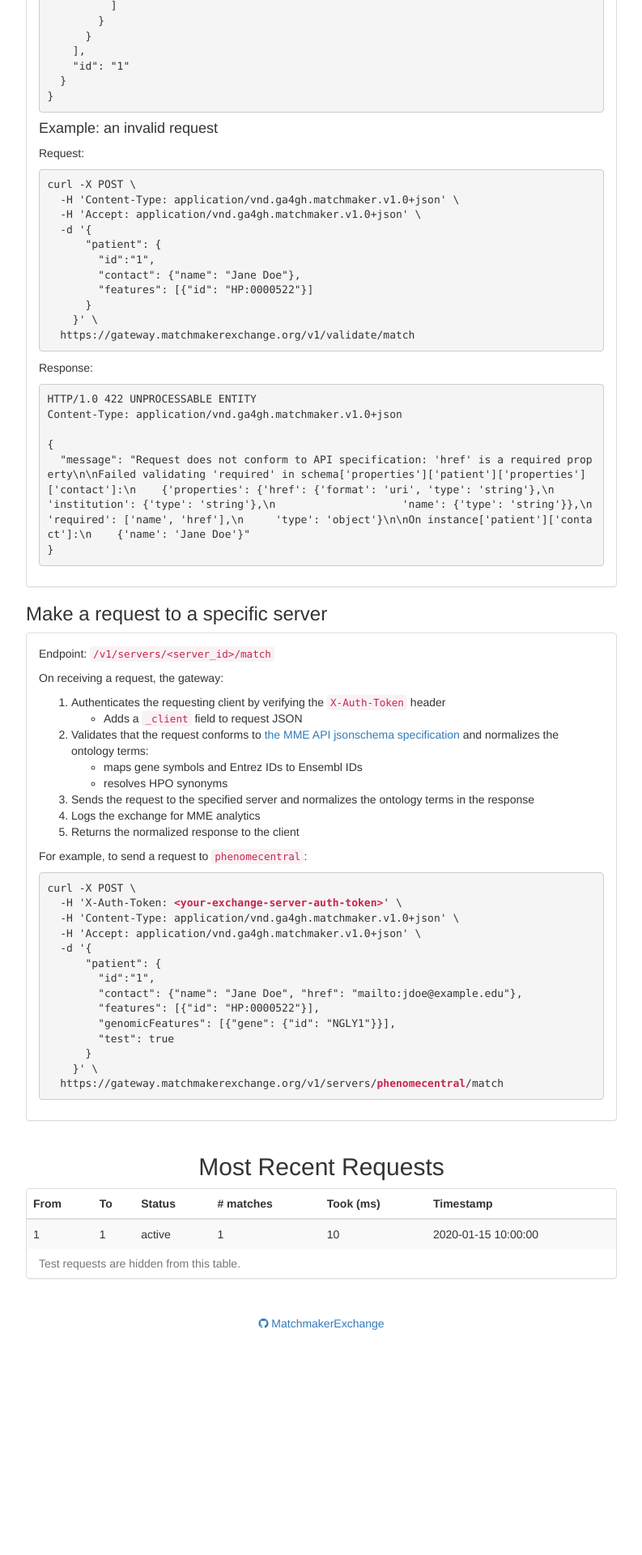
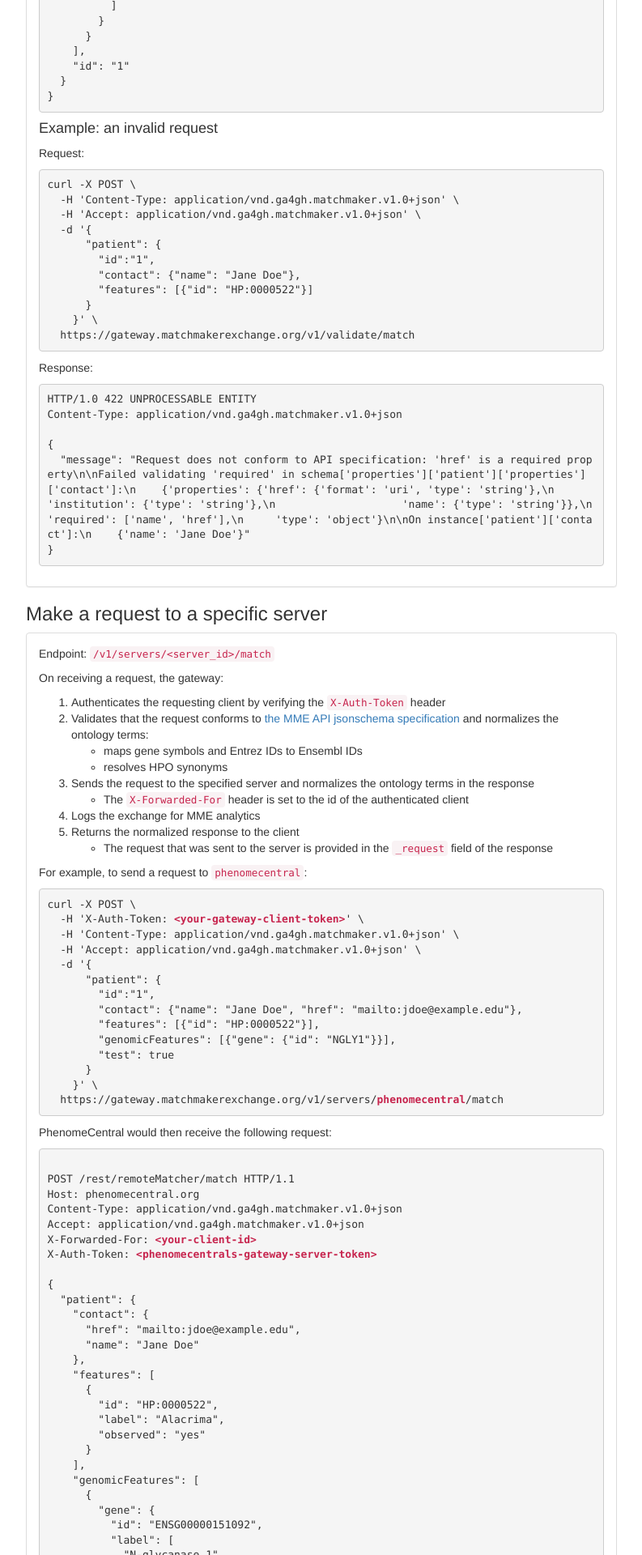
Before and after one commit to MatchmakerExchange/exchange-server, a Python web app: template server/templates/index.html in a window 1280 px wide. Shown: the part 2040-3960 px from the top of the page at 81% size, without its empty margins (243-1036 px from the left). Before the commit the page ends 3682 px from the top, so only its background shows below. Run offline with Jinja, Linux system fonts and the light colour scheme; the template is opened without the code that fills it: most values are stand-ins (such as "Sample title", 1, 10 or a date in 2020); some libraries are stand-ins or nearby versions.

Commit message:
Changed authenticated client id from request field to custom header

```diff
--- a/server/templates/index.html
+++ b/server/templates/index.html
@@ -35,7 +35,7 @@
 
                     Authenticated servers:
                     <ul>
-                        <li>Receive requests from authenticated clients, with <code>_client</code> field added to request</li>
+                        <li>Receive requests from authenticated clients, with <code>X-Forwarded-For</code> header set to the client id</li>
                     </ul>
                 </div>
             </div>
@@ -187,22 +187,25 @@ Content-Type: application/vnd.ga4gh.matchmaker.v1.0+json
                     <p>On receiving a request, the gateway:</p>
                     <ol>
                         <li>Authenticates the requesting client by verifying the <code>X-Auth-Token</code> header</li>
-                            <ul>
-                                <li>Adds a <code>_client</code> field to request JSON
-                            </ul>
                         <li>Validates that the request conforms to <a href="https://github.com/MatchmakerExchange/reference-server/blob/master/mme_server/schemas/api.json">the MME API jsonschema specification</a> and normalizes the ontology terms:</li>
                             <ul>
                                 <li>maps gene symbols and Entrez IDs to Ensembl IDs</li>
                                 <li>resolves HPO synonyms</li>
                             </ul>
                         <li>Sends the request to the specified server and normalizes the ontology terms in the response</li>
+                            <ul>
+                                <li>The <code>X-Forwarded-For</code> header is set to the id of the authenticated client
+                            </ul>
                         <li>Logs the exchange for MME analytics</li>
                         <li>Returns the normalized response to the client</li>
+                            <ul>
+                                <li>The request that was sent to the server is provided in the <code>_request</code> field of the response
+                            </ul>
                     </ol>
 
                     <p>For example, to send a request to <code>phenomecentral</code>:</p>
                     <pre><code>curl -X POST \
-  -H 'X-Auth-Token: <strong style="color:#c7254e;">&lt;your-exchange-server-auth-token&gt;</strong>' \
+  -H 'X-Auth-Token: <strong style="color:#c7254e;">&lt;your-gateway-client-token&gt;</strong>' \
   -H 'Content-Type: application/vnd.ga4gh.matchmaker.v1.0+json' \
   -H 'Accept: application/vnd.ga4gh.matchmaker.v1.0+json' \
   -d '{
@@ -215,6 +218,44 @@ Content-Type: application/vnd.ga4gh.matchmaker.v1.0+json
       }
     }' \
   https://gateway.matchmakerexchange.org/v1/servers/<strong style="color:#c7254e;">phenomecentral</strong>/match</code></pre>
+
+                    <p>PhenomeCentral would then receive the following request:
+                    <pre><code>
+POST /rest/remoteMatcher/match HTTP/1.1
+Host: phenomecentral.org
+Content-Type: application/vnd.ga4gh.matchmaker.v1.0+json
+Accept: application/vnd.ga4gh.matchmaker.v1.0+json
+X-Forwarded-For: <strong style="color:#c7254e;">&lt;your-client-id&gt;</strong>
+X-Auth-Token: <strong style="color:#c7254e;">&lt;phenomecentrals-gateway-server-token&gt;</strong>
+
+{
+  "patient": {
+    "contact": {
+      "href": "mailto:jdoe@example.edu",
+      "name": "Jane Doe"
+    },
+    "features": [
+      {
+        "id": "HP:0000522",
+        "label": "Alacrima",
+        "observed": "yes"
+      }
+    ],
+    "genomicFeatures": [
+      {
+        "gene": {
+          "id": "ENSG00000151092",
+          "label": [
+            "N-glycanase 1"
+          ]
+        }
+      }
+    ],
+    "id": "1",
+    "test": true
+  }
+}
+</code></pre>
                 </div>
             </div>
         </section>
```
Also changed, not shown: server/__init__.py (+5 -16 lines).
